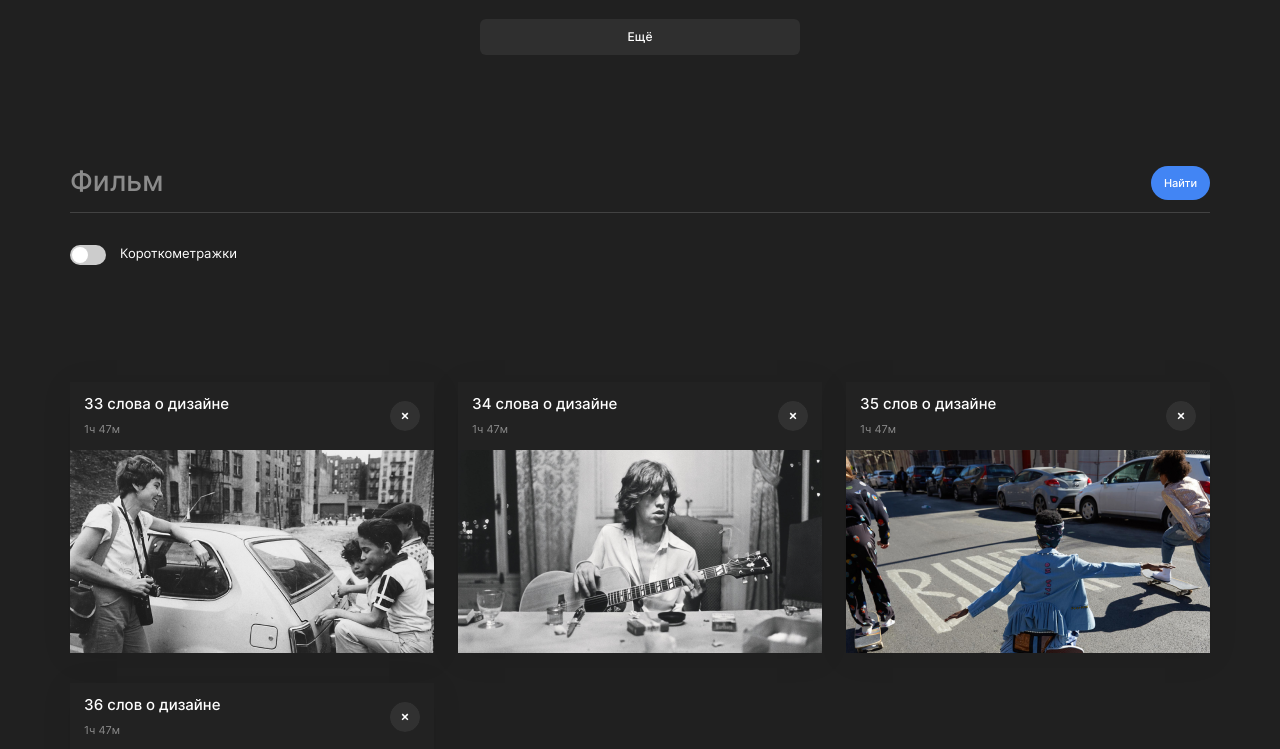
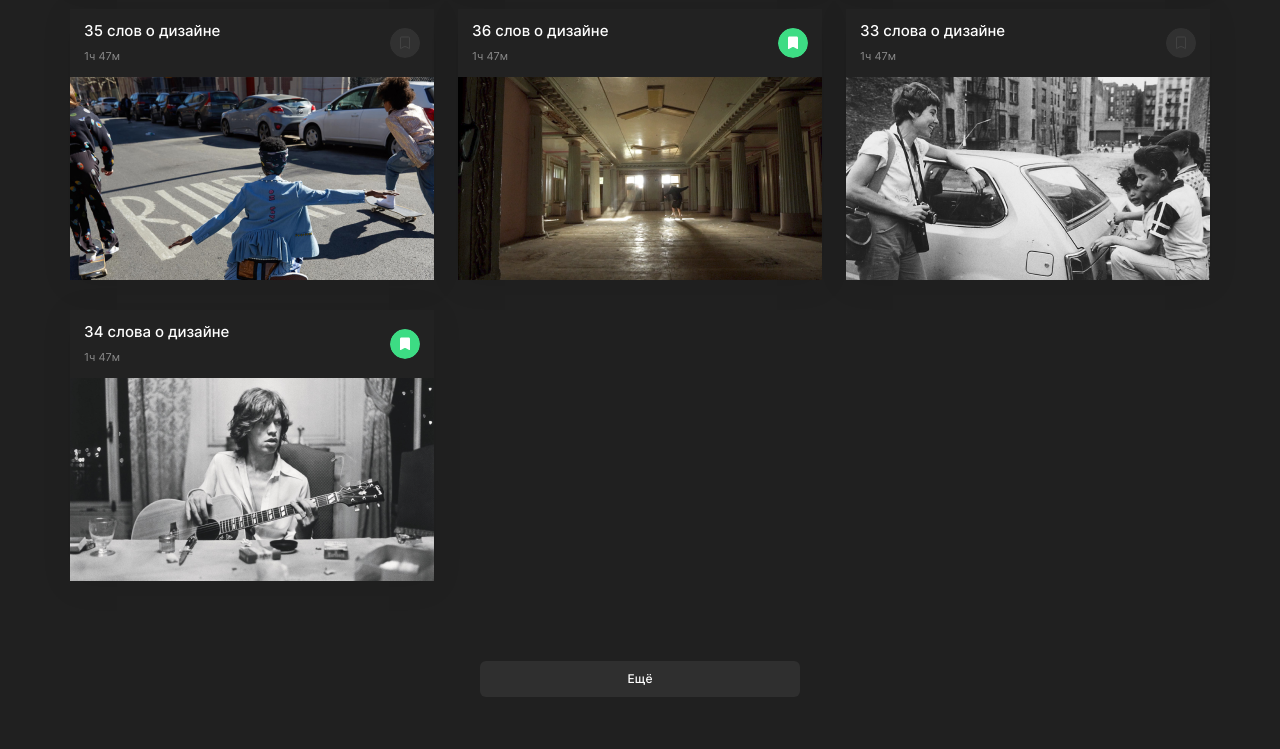
Before and after one commit to x-borz/movies-explorer-frontend, a React (Create React App) app: page / in a window 1280 px wide. Shown: the part 880-1629 px from the top of the page. Built offline with nearby package versions, Linux system fonts and the light colour scheme.

Commit message:
fix movies 1280px

```diff
--- a/src/components/App/App.js
+++ b/src/components/App/App.js
@@ -9,7 +9,7 @@ function App() {
     <div className="page">
       {/*<Main/>*/}
       <Movies/>
-      <SavedMovies/>
+      {/*<SavedMovies/>*/}
       <Footer/>
     </div>
   );
--- a/src/components/Movies/Movies.js
+++ b/src/components/Movies/Movies.js
@@ -10,7 +10,13 @@ function Movies(props) {
     {name: '33 слова о дизайне', duration: '1ч 47м', img: img1, isSavedMoviesPage, isLiked: false},
     {name: '34 слова о дизайне', duration: '1ч 47м', img: img2, isSavedMoviesPage, isLiked: true},
     {name: '35 слов о дизайне', duration: '1ч 47м', img: img3, isSavedMoviesPage, isLiked: false},
-    {name: '36 слов о дизайне', duration: '1ч 47м', img: img4, isSavedMoviesPage, isLiked: true}
+    {name: '36 слов о дизайне', duration: '1ч 47м', img: img4, isSavedMoviesPage, isLiked: true},
+    {name: '33 слова о дизайне', duration: '1ч 47м', img: img1, isSavedMoviesPage, isLiked: false},
+    {name: '34 слова о дизайне', duration: '1ч 47м', img: img2, isSavedMoviesPage, isLiked: true},
+    {name: '35 слов о дизайне', duration: '1ч 47м', img: img3, isSavedMoviesPage, isLiked: false},
+    {name: '36 слов о дизайне', duration: '1ч 47м', img: img4, isSavedMoviesPage, isLiked: true},
+    {name: '33 слова о дизайне', duration: '1ч 47м', img: img1, isSavedMoviesPage, isLiked: false},
+    {name: '34 слова о дизайне', duration: '1ч 47м', img: img2, isSavedMoviesPage, isLiked: true}
   ];
 
   return (
--- a/src/components/MoviesCardList/MoviesCardList.css
+++ b/src/components/MoviesCardList/MoviesCardList.css
@@ -17,11 +17,11 @@
 }
 
 .movies-card-list__container_type_saved-movies {
-  margin-bottom: 140px;
+  margin-bottom: 171px;
 }
 
 .movies-card-list__more-btn {
-  margin: 50px 0 80px 0;
+  margin: 50px 0 81px 0;
   width: 320px;
   height: 36px;
   background-color: #2f2f2f;
--- a/src/components/SavedMovies/SavedMovies.js
+++ b/src/components/SavedMovies/SavedMovies.js
@@ -2,7 +2,6 @@ import AbstractMovies from "../AbstractMovies/AbstractMovies";
 import img1 from "../../images/temp/33-words-about-design.png";
 import img2 from "../../images/temp/34-words-about-design.png";
 import img3 from "../../images/temp/35-words-about-design.png";
-import img4 from "../../images/temp/36-words-about-design.png";
 
 function SavedMovies(props) {
   const isSavedMoviesPage = true;
@@ -10,7 +9,6 @@ function SavedMovies(props) {
     {name: '33 слова о дизайне', duration: '1ч 47м', img: img1, isSavedMoviesPage},
     {name: '34 слова о дизайне', duration: '1ч 47м', img: img2, isSavedMoviesPage},
     {name: '35 слов о дизайне', duration: '1ч 47м', img: img3, isSavedMoviesPage},
-    {name: '36 слов о дизайне', duration: '1ч 47м', img: img4, isSavedMoviesPage}
   ];
 
   return (
--- a/src/components/SearchForm/SearchForm.css
+++ b/src/components/SearchForm/SearchForm.css
@@ -1,5 +1,5 @@
 .search-form {
-  padding: 30px 70px 0 70px;
+  padding: 70px 70px 0 70px;
 }
 
 .search-form__input {
```
